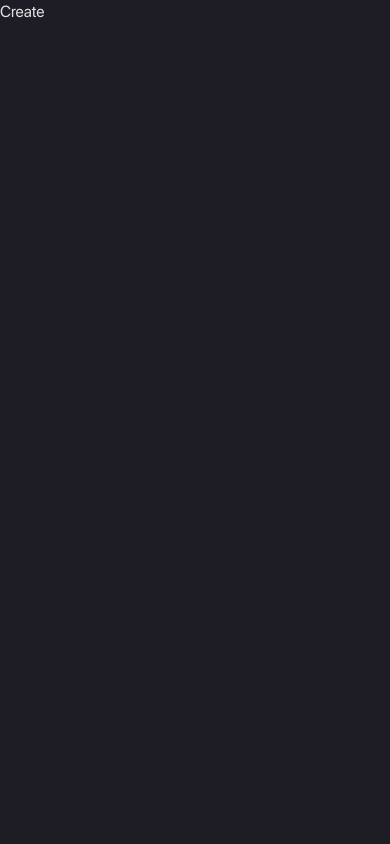
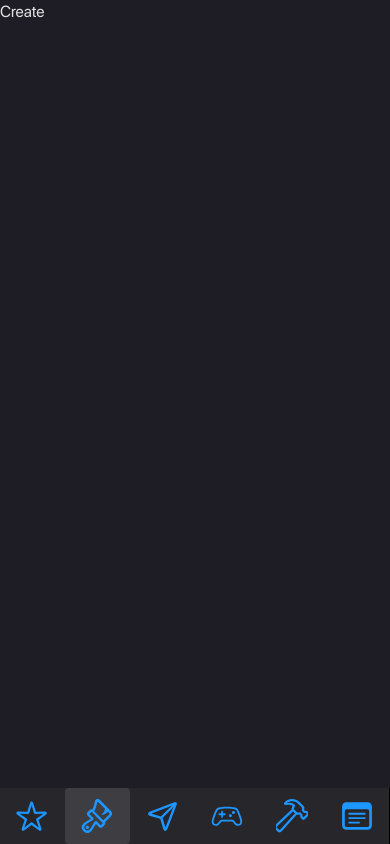
Before and after one commit to Nos43ratu/macmeharder, a Next.js app: page /create in a window 390 px wide. Built offline with nearby package versions, Linux system fonts and the light colour scheme.

Commit message:
sidebar mobile

```diff
--- a/src/components/Sidebar/Nav/Nav.tsx
+++ b/src/components/Sidebar/Nav/Nav.tsx
@@ -6,20 +6,21 @@ import { sidebarItems } from "./sectionsconfig";
 const Nav = () => {
   const router = useRouter();
   return (
-    <>
+    <div className="flex flex-row md:flex-col h-full">
       {sidebarItems.map((item) => (
         <Link href={item.path} key={item.id}>
           <a
-            className={`w-full flex items-center p-0.5 xl:px-2 xl:py-1 rounded ${
+            className={`w-full flex items-center p-0.5 xl:px-2 xl:py-1 md:justify-start justify-center rounded ${
               router.pathname === item.path ? `bg-shipGray` : ""
             }`}
           >
-            {item.icon}
+            <div>{item.icon}</div>
+
             <div className="ml-2 xl:block hidden">{item.name}</div>
           </a>
         </Link>
       ))}
-    </>
+    </div>
   );
 };
 
--- a/src/components/Sidebar/Nav/sectionsconfig.jsx
+++ b/src/components/Sidebar/Nav/sectionsconfig.jsx
@@ -5,37 +5,37 @@ export const sidebarItems = [
   {
     id: 1,
     name: "Discover",
-    icon: <Icon name="star" width={20} height={20} fill="#1D96FF" />,
+    icon: <Icon name="star" fill="#1D96FF" className="w-8 md:w-5" />,
     path: "/discover",
   },
   {
     id: 2,
     name: "Create",
-    icon: <Icon name="brush" width={20} height={20} fill="#1D96FF" />,
+    icon: <Icon name="brush" fill="#1D96FF" className="w-8 md:w-5" />,
     path: "/create",
   },
   {
     id: 3,
     name: "Work",
-    icon: <Icon name="plane" width={20} height={20} fill="#1D96FF" />,
+    icon: <Icon name="plane" fill="#1D96FF" className="w-8 md:w-5" />,
     path: "/work",
   },
   {
     id: 4,
     name: "Play",
-    icon: <Icon name="joystick" width={20} height={20} fill="#1D96FF" />,
+    icon: <Icon name="joystick" fill="#1D96FF" className="w-8 md:w-5" />,
     path: "/play",
   },
   {
     id: 5,
     name: "Develop",
-    icon: <Icon name="hammer" width={20} height={20} fill="#1D96FF" />,
+    icon: <Icon name="hammer" fill="#1D96FF" className="w-8 md:w-5" />,
     path: "/develop",
   },
   {
     id: 6,
     name: "Posts",
-    icon: <Icon name="note" width={20} height={20} fill="#1D96FF" />,
+    icon: <Icon name="note" fill="#1D96FF" className="w-8 md:w-5" />,
     path: "/posts",
   },
 ];
--- a/src/components/Sidebar/Search/Search.tsx
+++ b/src/components/Sidebar/Search/Search.tsx
@@ -3,7 +3,7 @@ import Icon from "../../../ui/Icon";
 
 const Search = () => {
   return (
-    <div className="flex w-full bg-tuna items-center rounded mb-4 px-2 py-1 mt-10">
+    <div className="md:flex hidden w-full bg-tuna items-center rounded mb-4 px-2 py-1 mt-10">
       <div>
         <Icon
           name="search"
--- a/src/components/Sidebar/index.tsx
+++ b/src/components/Sidebar/index.tsx
@@ -4,9 +4,9 @@ import Nav from "./Nav/Nav";
 
 const Sidebar = () => {
   return (
-    <div className="xl:w-64 md:w-12 md:block hidden">
-      <div className="xl:w-64 w-12 h-screen bg-balticSea fixed flex flex-col justify-between text-white border-r border-black">
-        <nav className="m-3">
+    <div className="xl:w-64 md:w-12 md:block md:relative absolute z-20 md:z-0">
+      <div className="xl:w-64 md:w-12 w-full md:h-screen h-14 bottom-0 bg-balticSea fixed flex flex-col justify-between text-white border-r border-black">
+        <nav className="md:m-3 m-0 h-full">
           <Search />
           <Nav />
         </nav>
--- a/src/ui/Icon/icons/Brush.tsx
+++ b/src/ui/Icon/icons/Brush.tsx
@@ -12,8 +12,6 @@ const SVG = ({
   <svg
     xmlns="http://www.w3.org/2000/svg"
     xmlnsXlink="http://www.w3.org/1999/xlink"
-    width={width}
-    height={height}
     viewBox={viewBox}
     className={className}
     version="1.1"
--- a/src/ui/Icon/icons/Hammer.tsx
+++ b/src/ui/Icon/icons/Hammer.tsx
@@ -12,8 +12,6 @@ const SVG = ({
   <svg
     xmlns="http://www.w3.org/2000/svg"
     xmlnsXlink="http://www.w3.org/1999/xlink"
-    width={width}
-    height={height}
     viewBox={viewBox}
     className={className}
     version="1.1"
--- a/src/ui/Icon/icons/Joystick.tsx
+++ b/src/ui/Icon/icons/Joystick.tsx
@@ -12,8 +12,6 @@ const SVG = ({
   <svg
     xmlns="http://www.w3.org/2000/svg"
     xmlnsXlink="http://www.w3.org/1999/xlink"
-    width={width}
-    height={height}
     viewBox={viewBox}
     className={className}
     version="1.1"
--- a/src/ui/Icon/icons/Note.tsx
+++ b/src/ui/Icon/icons/Note.tsx
@@ -12,8 +12,6 @@ const SVG = ({
   <svg
     xmlns="http://www.w3.org/2000/svg"
     xmlnsXlink="http://www.w3.org/1999/xlink"
-    width={width}
-    height={height}
     viewBox={viewBox}
     className={className}
     version="1.1"
--- a/src/ui/Icon/icons/Plane.tsx
+++ b/src/ui/Icon/icons/Plane.tsx
@@ -12,8 +12,6 @@ const SVG = ({
   <svg
     xmlns="http://www.w3.org/2000/svg"
     xmlnsXlink="http://www.w3.org/1999/xlink"
-    width={width}
-    height={height}
     viewBox={viewBox}
     className={className}
     version="1.1"
--- a/src/ui/Icon/icons/Star.tsx
+++ b/src/ui/Icon/icons/Star.tsx
@@ -12,8 +12,6 @@ const SVG = ({
   <svg
     xmlns="http://www.w3.org/2000/svg"
     xmlnsXlink="http://www.w3.org/1999/xlink"
-    width={width}
-    height={height}
     viewBox={viewBox}
     className={className}
     version="1.1"
```
